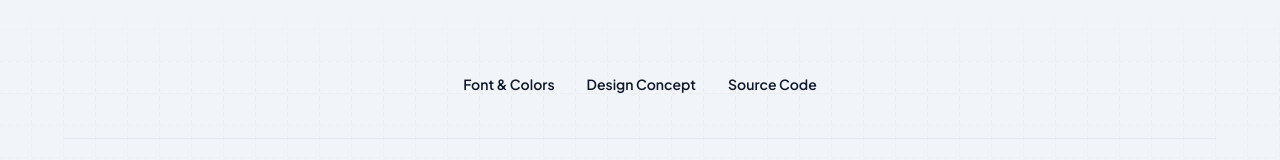
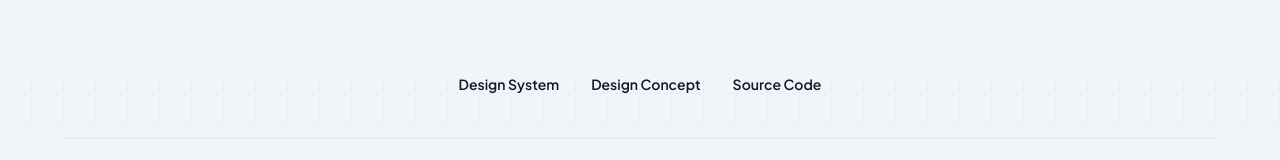
Before and after one commit to enjidev/enji.dev, a Next.js app: page / in a window 1280 px wide. Shown: the part 2198-2358 px from the top of the page. Built offline with nearby package versions, Linux system fonts and the light colour scheme; no server answers.

Commit message:
refactor: change to design system

```diff
--- a/src/components/shared/Footer/index.tsx
+++ b/src/components/shared/Footer/index.tsx
@@ -20,8 +20,8 @@ const Footer = () => {
             )}
           >
             <li>
-              <Link href="/design" className={clsx('block px-2 py-1')}>
-                Font & Colors
+              <Link href="/design-system" className={clsx('block px-2 py-1')}>
+                Design System
               </Link>
             </li>
             <li>
--- a/src/pages/design.mdx
+++ b/src/pages/design-system.mdx
@@ -1,6 +1,6 @@
 ---
 title: Design System
-description: All about the site design process
+description: All about the site design system
 ---
 
 ## Typography
```
